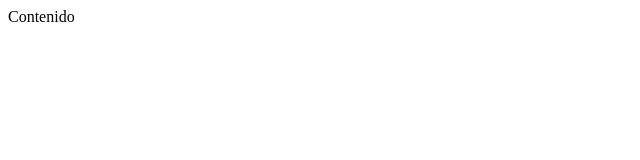
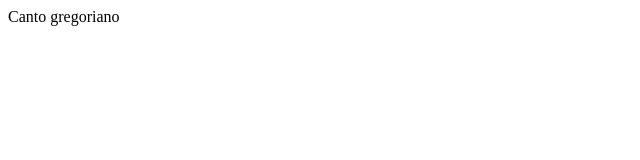
Before and after one commit to ancues02/PVLI.Haken, a plain HTML site: page docs/index.html in a window 1280 px wide. Shown: the full height of the page, 0-640 px from the left. Drawn offline with Linux system fonts and the light colour scheme.

Commit message:
Update index.html

```diff
--- a/docs/index.html
+++ b/docs/index.html
@@ -2,9 +2,9 @@
 <html lang="es"> <!-- abre la página -->
 <head> <!-- `head` son los datos del documento -->
   <meta charset="UTF-8">
-  <title>Haken</title>
+  <title>Nakhevari</title>
 </head>
 <body> <!-- cuerpo del documento, lo que se ve -->
-  Contenido
+  Canto gregoriano
 </body>
 </html> <!-- cierra la página -->
```
